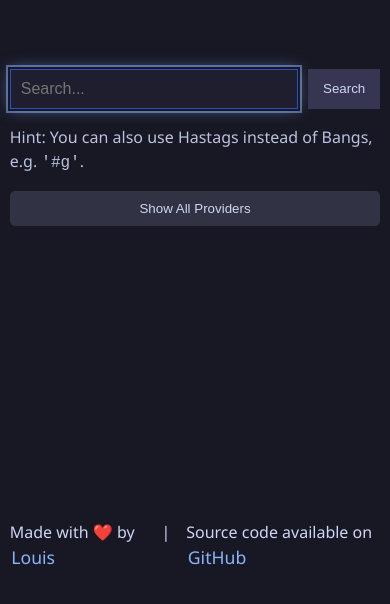
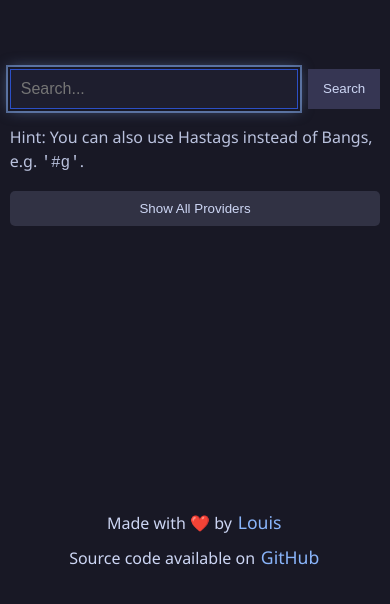
Before and after one commit to ltschall/my-search, a website built with Vite: page index.html in a window 390 px wide. Shown: the part 210-814 px from the top of the page. Built offline with nearby package versions, Linux system fonts and the light colour scheme.

Commit message:
fix mobile layout

```diff
--- a/src/main.ts
+++ b/src/main.ts
@@ -3,6 +3,7 @@ import { searchHandler, getProvidersHelp } from './searchHandler';
 
 document.querySelector<HTMLDivElement>('#app')!.innerHTML = `
   <main>
+    <div id="searchContainer">
       <form id="searchForm">
         <input type="search" id="searchInput" placeholder="Search..." autofocus>
         <button type="submit">Search</button>
@@ -13,10 +14,11 @@ document.querySelector<HTMLDivElement>('#app')!.innerHTML = `
       </div>
       <button id="toggleProviders" class="accordion-toggle">Show All Providers</button>
       <div id="providersGridContainer" class="accordion-content"></div>
+    </div>
     <div id="footer">
       <div id="referral">
         <span>Made with <span title="AI">❤️</span> by <a href="https://github.com/ltschall" target="_blank">Louis</a></span>
-        <span>|</span>
+        <span class="separator">|</span>
         <span>Source code available on <a href="https://github.com/ltschall/my-search" target="_blank">GitHub</a></span>
       </div>
     </div>
--- a/src/style.css
+++ b/src/style.css
@@ -58,6 +58,16 @@ body {
 }
 
 main {
+    display: flex;
+    flex-direction: column;
+    align-items: flex-start;
+    width: var(--content-width);
+    max-width: 1000px;
+    justify-content: space-between;
+    height: 67vh;
+}
+
+#searchContainer {
     display: flex;
     flex-direction: column;
     align-items: flex-start;
@@ -224,10 +234,12 @@ button[type="submit"] {
     margin-top: 0;
 }
 
+#providersGridContainer {
+    margin-bottom: 16px;
+}
+
 #footer {
     color: var(--color-text-white);
-    position: absolute;
-    bottom: 0;
     width: var(--content-width);
 }
 
@@ -238,3 +250,15 @@ button[type="submit"] {
     justify-content: center;
     padding-bottom: 4rem;
 }
+
+@media (max-width: 480px) {
+    #footer #referral {
+        flex-direction: column;
+        gap: 8px;
+        align-items: center;
+    }
+
+    .separator {
+        display: none;
+    }
+}
```
Lines whose indentation alone changed are shown as unchanged.
